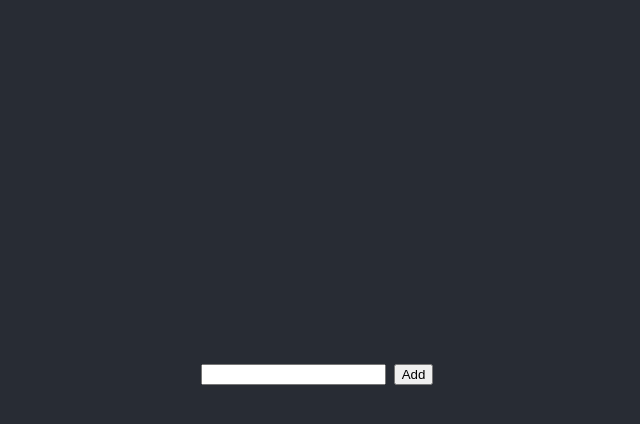
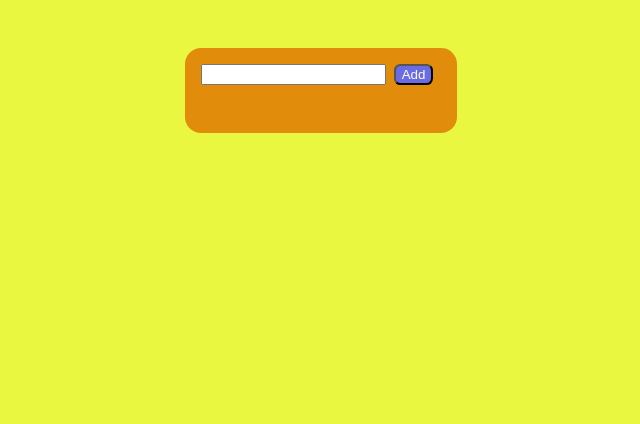
Before and after one commit to AbolfazlPanahiazar/ToDoList-React, a React (Create React App) app: page / in a window 1280 px wide. Shown: the top 424 px of the page, without its empty margins (319-959 px from the left). Built offline with nearby package versions, Linux system fonts and the light colour scheme.

Commit message:
Add some simple styles

```diff
--- a/src/App.css
+++ b/src/App.css
@@ -1,38 +1,8 @@
 .App {
+  height: 100vh;
+  display: flex;
+  justify-content: center;
+  align-items: flex-start;
   text-align: center;
+  background-color: #eaf740;
 }
-
-.App-logo {
-  height: 40vmin;
-  pointer-events: none;
-}
-
-@media (prefers-reduced-motion: no-preference) {
-  .App-logo {
-    animation: App-logo-spin infinite 20s linear;
-  }
-}
-
-.App-header {
-  background-color: #282c34;
-  min-height: 100vh;
-  display: flex;
-  flex-direction: column;
-  align-items: center;
-  justify-content: center;
-  font-size: calc(10px + 2vmin);
-  color: white;
-}
-
-.App-link {
-  color: #61dafb;
-}
-
-@keyframes App-logo-spin {
-  from {
-    transform: rotate(0deg);
-  }
-  to {
-    transform: rotate(360deg);
-  }
-}
--- a/src/App.js
+++ b/src/App.js
@@ -5,9 +5,7 @@ import "./App.css";
 function App() {
   return (
     <div className="App">
-      <header className="App-header">
         <ToDo />
-      </header>
     </div>
   );
 }
--- /dev/null
+++ b/src/Components/ToDo.css
@@ -0,0 +1,16 @@
+.ToDo {
+  margin-top: 3rem;
+  background-color: rgb(226, 140, 11);
+  display: flex;
+  flex-direction: column;
+  align-items: center;
+  padding: 1rem;
+  border-radius: 1rem;
+}
+
+button {
+  background-color: rgb(107, 107, 228);
+  color: white;
+  outline: none;
+  border-radius: 0.4rem;
+}
--- a/src/Components/ToDo.jsx
+++ b/src/Components/ToDo.jsx
@@ -1,4 +1,5 @@
 import React, { useState, useEffect } from "react";
+import './ToDo.css';
 
 function ToDo(props) {
   const [list, setList] = useState([]);
@@ -41,7 +42,7 @@ function ToDo(props) {
   }, [doneList]);
 
   return (
-    <>
+    <div className="ToDo">
       <div style={{ display: "flex", justifyContent: "space-evanly" }}>
         <input value={input} onChange={handleCahnge} type={"text"} />
 
@@ -68,7 +69,7 @@ function ToDo(props) {
           </li>
         ))}
       </ol>
-    </>
+    </div>
   );
 }
 
```
